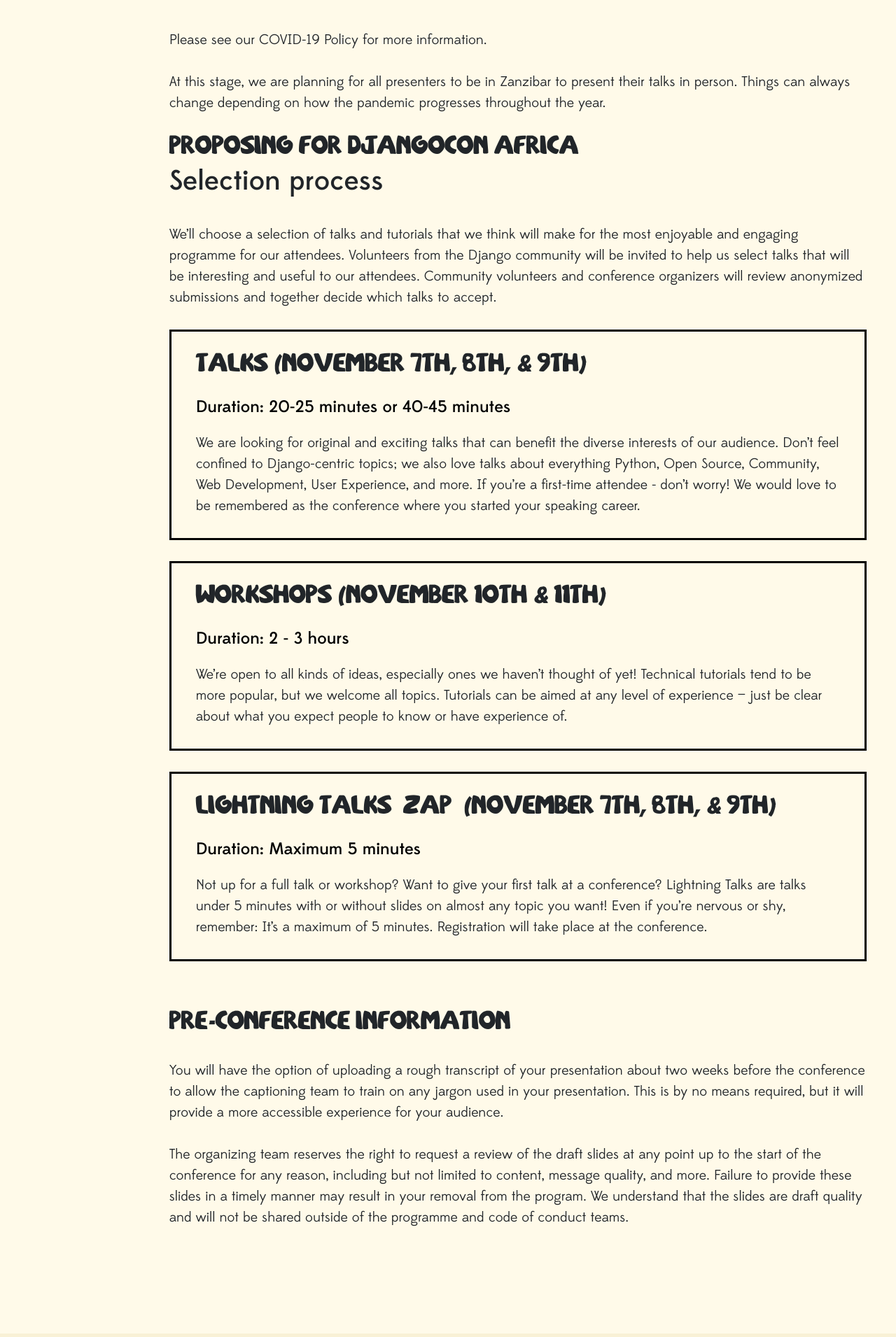
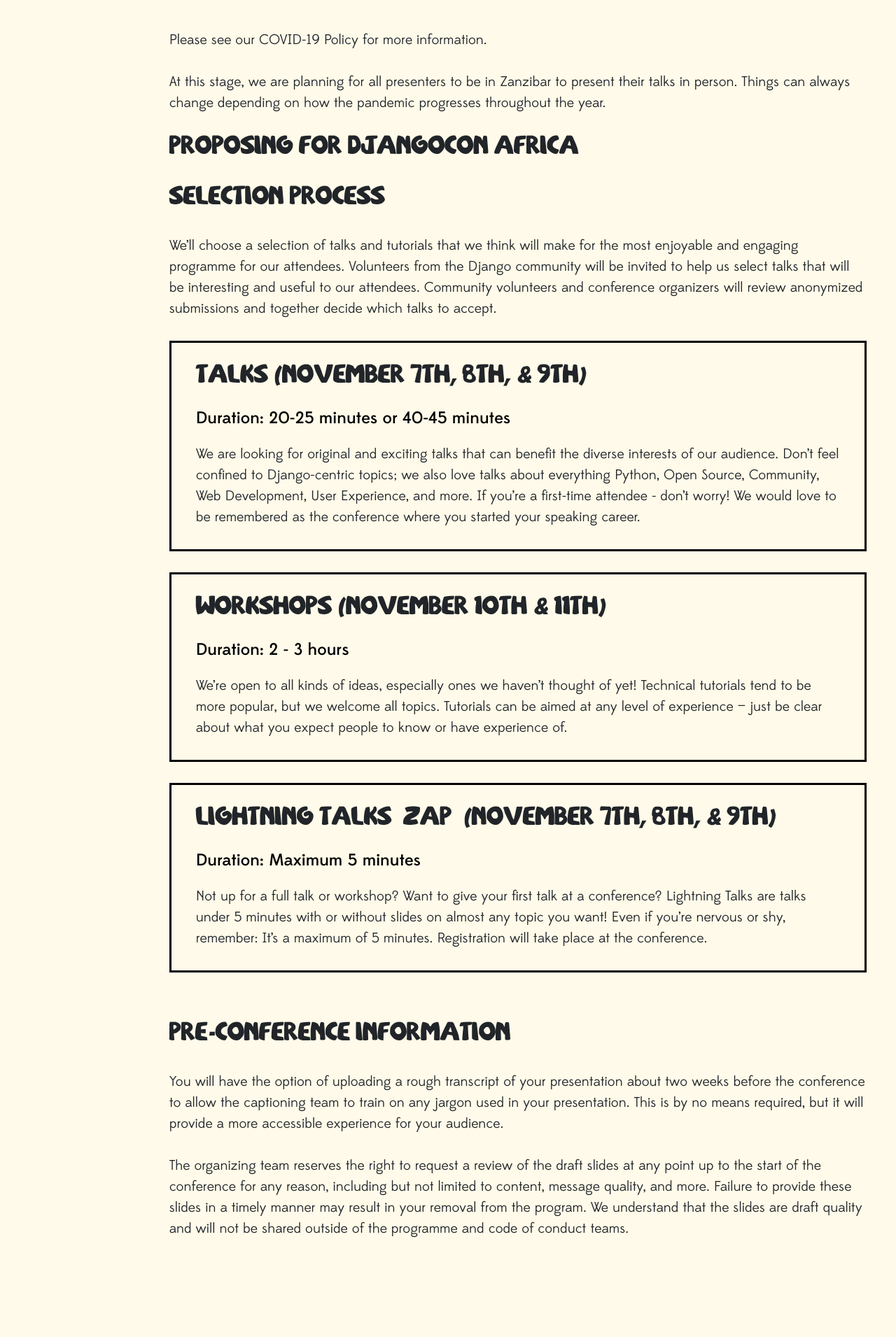
Before and after one commit to djangocon/2023.djangocon.africa, a Jekyll site: the page built from _pages/talks.md, in a window 1280 px wide. Shown: the part 1703-3614 px from the top of the page at 70% size. Built offline with Jekyll 4.4.1, drawn with Linux system fonts in a browser that asks for light colours.

Commit message:
minor fixes

```diff
--- a/_data/pages.yml
+++ b/_data/pages.yml
@@ -7,6 +7,7 @@
 - name: Speaking at DjangoCon Africa
   path: /talks/
   description: Our Call for Proposals is now open! Submit your talk or tutorial proposal from Thursday 31 May to Wednesday 12 July anywhere in the world, and encourage your friends and colleagues to do the same.<br><br> <p>Need help with your proposal? We’ve got mentors and helpful tips on our Speaker Resources page!</p>
+  button_enabled: true
   button_text: Submit a proposal
   button_link: https://cfp-2023.djangocon.africa
   image: /static/img/site/kojo_speak.png
--- a/_layouts/default.html
+++ b/_layouts/default.html
@@ -46,7 +46,7 @@
             <p class="default-heading">{{ item.name }}</p>
             <div>
               <div class="text" style="width: 705px">{{ item.description }}</div>
-              {% if item.button_text == "Submit a proposal" %}
+              {% if item.button_enabled == true %}
               <button class="proposal-button" onclick="window.location.href='{{item.button_link}}'">{{
                 item.button_text }}</button>
               {% endif %}
--- a/_pages/talks.md
+++ b/_pages/talks.md
@@ -24,7 +24,7 @@
 At this stage, we are planning for all presenters to be in Zanzibar to present their talks in person. Things can always change depending on how the pandemic progresses throughout the year.
 
 ## Proposing for DjangoCon Africa
-# Selection process
+## Selection process
 We’ll choose a selection of talks and tutorials that we think will make for the most enjoyable and engaging programme for our attendees. Volunteers from the Django community will be invited to help us select talks that will be interesting and useful to our attendees. Community volunteers and conference organizers will review anonymized submissions and together decide which talks to accept.
 
 
```
Also changed, not shown: static/img/sponsors/dsf_logo.svg (added).
